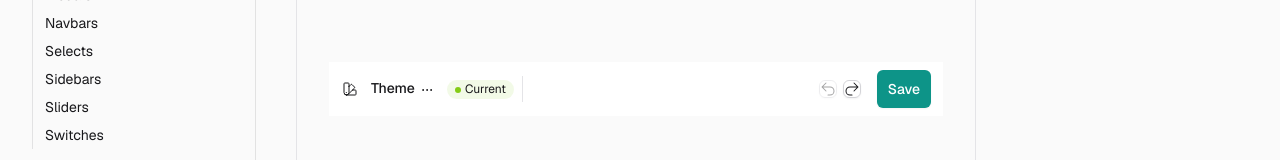
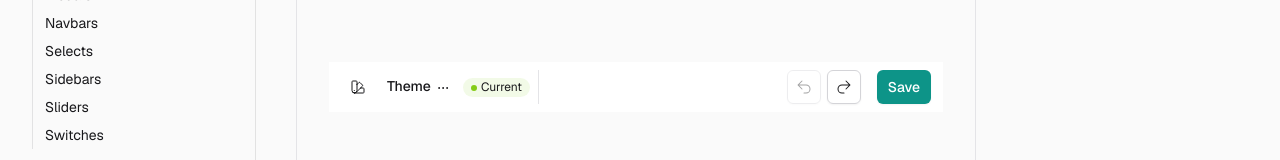
Before and after one commit to kiko-g/bagger-ui, a Next.js app: page /application-ui/headers in a window 1280 px wide. Shown: the part 527-687 px from the top of the page. Built offline with nearby package versions, Linux system fonts and the light colour scheme.

Commit message:
fix types

```diff
--- a/src/components/showcase/application-ui/headers/HeaderEditor.tsx
+++ b/src/components/showcase/application-ui/headers/HeaderEditor.tsx
@@ -27,7 +27,7 @@ const HeaderEditor = ({}: Props) => {
     <header className="flex w-full bg-white px-3 py-2 text-sm dark:bg-zinc-950">
       <div className="flex items-center justify-between">
         <div className="flex items-center gap-1.5 border-r border-zinc-200 pr-2 dark:border-zinc-800">
-          <Button variant="minimal" size="tiny" className="group">
+          <Button variant="ghost" size="icon" className="group">
             <SwatchIcon className="block size-5 group-hover:hidden" />
             <BuildingLibraryIcon className="hidden size-5 group-hover:block" />
           </Button>
@@ -61,10 +61,10 @@ const HeaderEditor = ({}: Props) => {
 
       <div className="flex w-full items-center justify-end gap-4">
         <div className="flex items-center gap-1.5">
-          <Button variant="outline" size="tiny" disabled>
+          <Button variant="outline" size="icon" disabled>
             <ArrowUturnLeftIcon className="size-4 stroke-2" />
           </Button>
-          <Button variant="outline" size="tiny">
+          <Button variant="outline" size="icon">
             <ArrowUturnRightIcon className="size-4 hover:stroke-2" />
           </Button>
         </div>
--- a/src/components/ui/button.tsx
+++ b/src/components/ui/button.tsx
@@ -19,12 +19,12 @@ rounded-md text-sm font-medium border border-transparent transition-colors disab
       },
       size: {
         default: `px-3.5 py-1.5`,
-        sm: `px-2.5 py-1.5`,
+        sm: `px-2.5 py-1`,
+        md: `px-3 py-1.5`,
         lg: `px-3.5 py-2`,
         xl: `px-6 py-4`,
         icon: `p-2`,
         'icon-sm': `p-1.5`,
-        'icon-xs': `p-1`,
       },
       roundedness: {
         default: `rounded-md`,
```
